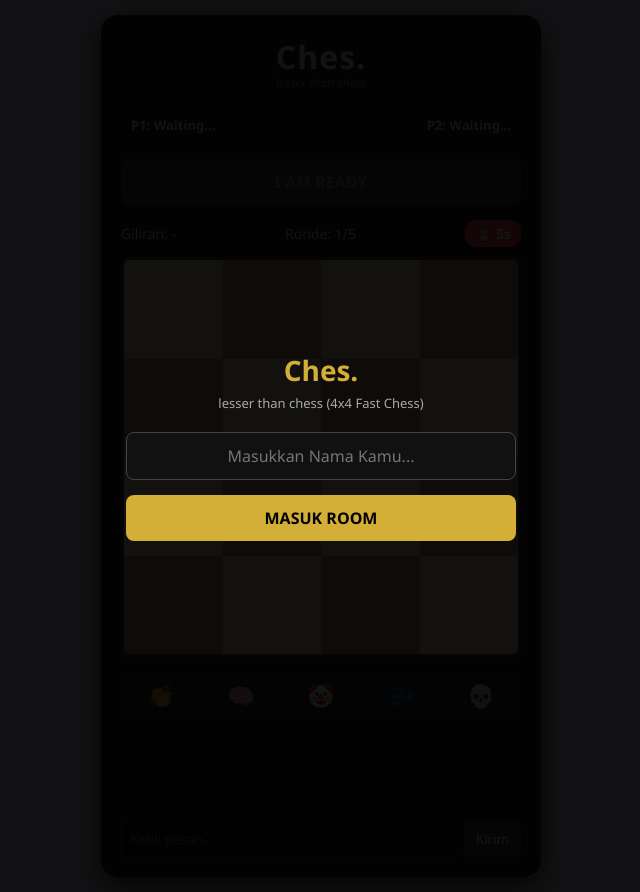
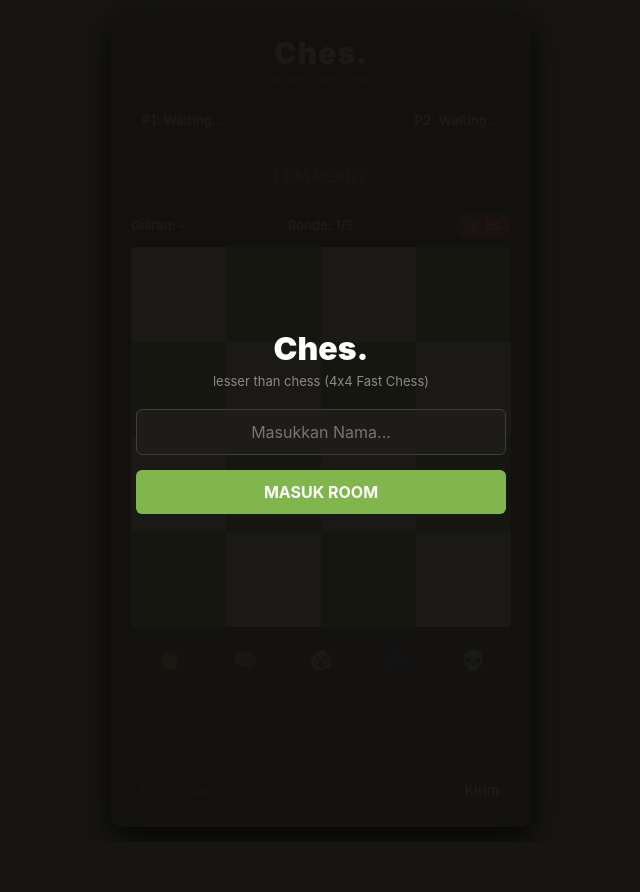
Before and after one commit to omniworksid/xoxo, a website: page index.html in a window 1280 px wide. Shown: the whole page, without its empty margins (319-959 px from the left). After the commit the page ends 842 px from the top, so only its background shows below. Drawn offline with nearby package versions, Linux system fonts and the light colour scheme; no server answers.

Commit message:
index.html

```diff
--- a/index.html
+++ b/index.html
@@ -7,24 +7,24 @@
   <script src="/socket.io/socket.io.js"></script>
   <style>
     :root {
-      --bg: #121214;
-      --card: #1e1e24;
-      --accent: #d4af37;
-      --light-sq: #f0d9b5;
-      --dark-sq: #b58863;
+      --bg: #161512;
+      --card: #262421;
+      --accent: #e5b33a;
+      --light-sq: #eeeed2;
+      --dark-sq: #769656;
       --highlight: rgba(255, 255, 0, 0.5);
-      --text: #e0e0e0;
-      --danger: #ff4d4d;
+      --text: #bababa;
+      --danger: #cc3333;
     }
 
-    * { box-sizing: border-box; margin: 0; padding: 0; font-family: 'Segoe UI', Tahoma, Geneva, Verdana, sans-serif; }
+    * { box-sizing: border-box; margin: 0; padding: 0; font-family: -apple-system, BlinkMacSystemFont, "Segoe UI", Roboto, Helvetica, Arial, sans-serif; }
     body { background: var(--bg); color: var(--text); display: flex; justify-content: center; align-items: center; min-height: 100vh; padding: 15px; }
 
     .app-container {
       background: var(--card);
       width: 100%;
-      max-width: 440px;
-      border-radius: 16px;
+      max-width: 420px;
+      border-radius: 12px;
       padding: 20px;
       box-shadow: 0 10px 30px rgba(0,0,0,0.8);
       position: relative;
@@ -33,85 +33,89 @@
     /* Modal Input Nama */
     .modal {
       position: absolute; top:0; left:0; right:0; bottom:0;
-      background: rgba(0,0,0,0.92);
-      border-radius: 16px;
+      background: rgba(18, 17, 15, 0.96);
+      border-radius: 12px;
       display: flex; flex-direction: column;
       justify-content: center; align-items: center;
       padding: 25px; z-index: 100;
     }
-    .modal h2 { font-size: 28px; color: var(--accent); margin-bottom: 5px; }
-    .modal p { font-size: 13px; color: #aaa; margin-bottom: 20px; text-align: center; }
+    .modal h2 { font-size: 32px; color: #fff; margin-bottom: 5px; font-weight: 900; }
+    .modal p { font-size: 13px; color: #8b8987; margin-bottom: 20px; text-align: center; }
     .modal input {
-      width: 100%; padding: 12px; border-radius: 8px; border: 1px solid #444;
-      background: #111; color: #fff; font-size: 16px; margin-bottom: 15px; text-align: center;
+      width: 100%; padding: 12px; border-radius: 6px; border: 1px solid #403d39;
+      background: #1e1c18; color: #fff; font-size: 16px; margin-bottom: 15px; text-align: center; outline: none;
     }
     .modal button {
-      width: 100%; padding: 12px; background: var(--accent); color: #000;
-      font-weight: bold; border: none; border-radius: 8px; cursor: pointer; font-size: 16px;
+      width: 100%; padding: 12px; background: #81b64c; color: #fff;
+      font-weight: bold; border: none; border-radius: 6px; cursor: pointer; font-size: 16px; transition: 0.2s;
     }
+    .modal button:hover { background: #a3d168; }
 
     /* Header & Titles */
     .header { text-align: center; margin-bottom: 15px; }
-    .title { font-size: 32px; font-weight: 900; letter-spacing: 1px; }
-    .subtitle { font-size: 12px; color: #888; font-style: italic; margin-top: -4px; }
+    .title { font-size: 30px; font-weight: 900; color: #fff; letter-spacing: 1px; }
+    .subtitle { font-size: 12px; color: #8b8987; font-style: italic; }
 
     /* Lobby status */
-    .players-list { display: flex; justify-content: space-between; margin-bottom: 15px; background: #151518; padding: 10px; border-radius: 10px; }
-    .player-card { font-size: 13px; font-weight: bold; }
-    .status-ready { color: #4caf50; font-size: 11px; }
-    .status-notready { color: #ff9800; font-size: 11px; }
+    .players-list { display: flex; justify-content: space-between; margin-bottom: 15px; background: #1e1c18; padding: 10px; border-radius: 8px; border: 1px solid #363431; }
+    .player-card { font-size: 13px; font-weight: bold; color: #fff; }
+    .status-ready { color: #81b64c; font-size: 11px; }
+    .status-notready { color: #e5b33a; font-size: 11px; }
 
     /* Ready Button */
     .ready-btn {
       width: 100%; padding: 12px; font-size: 16px; font-weight: bold; border: none;
-      border-radius: 8px; background: #444; color: #888; cursor: not-allowed; transition: 0.2s;
+      border-radius: 6px; background: #363431; color: #8b8987; cursor: not-allowed; transition: 0.2s;
       margin-bottom: 15px;
     }
-    .ready-btn.active { background: #4caf50; color: #fff; cursor: pointer; }
+    .ready-btn.active { background: #81b64c; color: #fff; cursor: pointer; }
+    .ready-btn.active:hover { background: #a3d168; }
 
     /* Game Info Bar */
-    .game-bar { display: flex; justify-content: space-between; align-items: center; margin-bottom: 10px; font-size: 14px; }
+    .game-bar { display: flex; justify-content: space-between; align-items: center; margin-bottom: 10px; font-size: 13px; font-weight: 600; color: #fff; }
     .timer-badge { background: var(--danger); color: #fff; padding: 4px 10px; border-radius: 12px; font-weight: bold; }
 
     /* 4x4 Chess Board */
     .board-4x4 {
       display: grid; grid-template-columns: repeat(4, 1fr);
-      width: 100%; aspect-ratio: 1; border-radius: 8px; overflow: hidden;
-      border: 3px solid #333; margin-bottom: 15px;
+      width: 100%; aspect-ratio: 1; border-radius: 4px; overflow: hidden;
+      box-shadow: 0 4px 10px rgba(0,0,0,0.5); margin-bottom: 15px;
     }
     .square {
       display: flex; justify-content: center; align-items: center;
-      font-size: 42px; cursor: pointer; user-select: none; position: relative;
+      cursor: pointer; user-select: none; position: relative;
     }
     .square.light { background: var(--light-sq); }
     .square.dark { background: var(--dark-sq); }
     .square.selected { background: var(--highlight) !important; }
+    .square img { width: 85%; height: 85%; object-fit: contain; pointer-events: none; }
 
     /* Quick Emojis */
-    .emoji-bar { display: flex; justify-content: space-between; margin-bottom: 15px; }
+    .emoji-bar { display: flex; justify-content: space-between; margin-bottom: 12px; }
     .emoji-btn {
-      background: #2a2a32; border: none; font-size: 22px; padding: 8px;
-      border-radius: 8px; cursor: pointer; transition: 0.1s; flex: 1; margin: 0 2px;
+      background: #363431; border: none; font-size: 20px; padding: 6px;
+      border-radius: 6px; cursor: pointer; transition: 0.1s; flex: 1; margin: 0 2px;
     }
-    .emoji-btn:hover { background: #3a3a45; transform: scale(1.1); }
+    .emoji-btn:hover { background: #403d39; transform: scale(1.1); }
 
     /* Chat Area */
-    .chat-box { background: #151518; height: 80px; border-radius: 8px; overflow-y: auto; padding: 8px; font-size: 12px; margin-bottom: 8px; }
-    .chat-msg { margin-bottom: 4px; word-break: break-word; }
+    .chat-box { background: #1e1c18; height: 75px; border-radius: 6px; overflow-y: auto; padding: 8px; font-size: 12px; margin-bottom: 8px; border: 1px solid #363431; }
+    .chat-msg { margin-bottom: 4px; word-break: break-word; color: #ddd; }
     .chat-input-group { display: flex; gap: 5px; }
-    .chat-input-group input { flex: 1; background: #111; border: 1px solid #333; color: #fff; padding: 8px; border-radius: 6px; }
-    .chat-input-group button { background: #444; color: #fff; border: none; padding: 0 12px; border-radius: 6px; cursor: pointer; }
+    .chat-input-group input { flex: 1; background: #1e1c18; border: 1px solid #363431; color: #fff; padding: 8px; border-radius: 4px; outline: none; }
+    .chat-input-group button { background: #363431; color: #fff; border: none; padding: 0 12px; border-radius: 4px; cursor: pointer; font-weight: bold; }
+    .chat-input-group button:hover { background: #403d39; }
 
     /* Result Overlay */
     .result-screen {
       position: absolute; top:0; left:0; right:0; bottom:0;
-      background: rgba(0,0,0,0.92); border-radius: 16px;
+      background: rgba(18, 17, 15, 0.95); border-radius: 12px;
       display: flex; flex-direction: column; justify-content: center; align-items: center;
       padding: 20px; text-align: center; z-index: 90;
     }
-    .result-title { font-size: 22px; color: var(--accent); margin-bottom: 15px; }
-    .btn-warrior { width: 100%; padding: 12px; background: #4caf50; color: #fff; border: none; border-radius: 8px; font-weight: bold; margin-bottom: 10px; cursor: pointer; }
-    .btn-loser { width: 100%; padding: 12px; background: #e53935; color: #fff; border: none; border-radius: 8px; font-weight: bold; cursor: pointer; }
+    .result-title { font-size: 20px; color: #fff; margin-bottom: 20px; font-weight: bold; }
+    .btn-warrior { width: 100%; padding: 12px; background: #81b64c; color: #fff; border: none; border-radius: 6px; font-weight: bold; margin-bottom: 10px; cursor: pointer; }
+    .btn-loser { width: 100%; padding: 12px; background: #cc3333; color: #fff; border: none; border-radius: 6px; font-weight: bold; cursor: pointer; }
 
     .hidden { display: none !important; }
   </style>
@@ -123,7 +127,7 @@
   <div id="nameModal" class="modal">
     <h2>Ches.</h2>
     <p>lesser than chess (4x4 Fast Chess)</p>
-    <input type="text" id="usernameInput" placeholder="Masukkan Nama Kamu..." maxlength="12">
+    <input type="text" id="usernameInput" placeholder="Masukkan Nama..." maxlength="12">
     <button id="joinBtn">MASUK ROOM</button>
   </div>
 
@@ -158,7 +162,7 @@
 
     <div id="board" class="board-4x4"></div>
 
-    <!-- QUICK EMOJIS (5 Respect / Disrespect) -->
+    <!-- QUICK EMOJIS -->
     <div class="emoji-bar">
       <button class="emoji-btn" onclick="sendEmoji('👏')">👏</button>
       <button class="emoji-btn" onclick="sendEmoji('🧠')">🧠</button>
@@ -178,10 +182,44 @@
 
 <script>
   const socket = io();
-  const pieceSymbols = {
-    'wK': '♔', 'wR': '♖', 'wB': '♗', 'wN': '♘', 'wP': '♙',
-    'bK': '♚', 'bR': '♜', 'bB': '♝', 'bN': '♞', 'bP': '♟'
+
+  // Gambar SVG Vector Bidak Catur gaya Chess.com
+  const pieceImages = {
+    'wK': 'https://upload.wikimedia.org/wikipedia/commons/4/42/Chess_klt45.svg',
+    'wQ': 'https://upload.wikimedia.org/wikipedia/commons/1/15/Chess_qlt45.svg',
+    'wR': 'https://upload.wikimedia.org/wikipedia/commons/7/72/Chess_rlt45.svg',
+    'wB': 'https://upload.wikimedia.org/wikipedia/commons/b/b1/Chess_blt45.svg',
+    'wN': 'https://upload.wikimedia.org/wikipedia/commons/7/70/Chess_nlt45.svg',
+    'wP': 'https://upload.wikimedia.org/wikipedia/commons/4/45/Chess_plt45.svg',
+    'bK': 'https://upload.wikimedia.org/wikipedia/commons/f/f0/Chess_kdt45.svg',
+    'bQ': 'https://upload.wikimedia.org/wikipedia/commons/4/47/Chess_qdt45.svg',
+    'bR': 'https://upload.wikimedia.org/wikipedia/commons/ff/ff/Chess_rdt45.svg',
+    'bB': 'https://upload.wikimedia.org/wikipedia/commons/9/98/Chess_bdt45.svg',
+    'bN': 'https://upload.wikimedia.org/wikipedia/commons/ef/ef/Chess_ndt45.svg',
+    'bP': 'https://upload.wikimedia.org/wikipedia/commons/c/c7/Chess_pdt45.svg'
   };
+
+  // Sound Synthesizer (Web Audio API) untuk suara kayu catur diletakkan
+  const audioCtx = new (window.AudioContext || window.webkitAudioContext)();
+  function playMoveSound(isCapture = false) {
+    if (audioCtx.state === 'suspended') audioCtx.resume();
+
+    const osc = audioCtx.createOscillator();
+    const gain = audioCtx.createGain();
+
+    osc.type = 'triangle';
+    osc.frequency.setValueAtTime(isCapture ? 150 : 220, audioCtx.currentTime);
+    osc.frequency.exponentialRampToValueAtTime(40, audioCtx.currentTime + 0.08);
+
+    gain.gain.setValueAtTime(0.5, audioCtx.currentTime);
+    gain.gain.exponentialRampToValueAtTime(0.01, audioCtx.currentTime + 0.08);
+
+    osc.connect(gain);
+    gain.connect(audioCtx.destination);
+
+    osc.start();
+    osc.stop(audioCtx.currentTime + 0.08);
+  }
 
   let myRole = null;
   let selectedSquare = null;
@@ -206,7 +244,6 @@
   const chatInput = document.getElementById('chatInput');
   const sendChatBtn = document.getElementById('sendChatBtn');
 
-  // Join Room
   joinBtn.addEventListener('click', () => {
     const val = usernameInput.value.trim();
     if (val) {
@@ -219,12 +256,11 @@
     myRole = data.role;
   });
 
-  // Ready Button
   readyBtn.addEventListener('click', () => {
     socket.emit('toggleReady');
   });
 
-  // Render 4x4 Board
+  // Render Papan
   function renderBoard(board) {
     boardEl.innerHTML = '';
     currentBoard = board;
@@ -239,9 +275,10 @@
       if (selectedSquare === i) sq.classList.add('selected');
 
       const piece = board[i];
-      if (piece) {
-        sq.innerText = pieceSymbols[piece] || '';
-        sq.style.color = piece[0] === 'w' ? '#ffffff' : '#000000';
+      if (piece && pieceImages[piece]) {
+        const img = document.createElement('img');
+        img.src = pieceImages[piece];
+        sq.appendChild(img);
       }
 
       sq.addEventListener('click', () => handleSquareClick(i));
@@ -251,17 +288,20 @@
 
   function handleSquareClick(index) {
     if (selectedSquare === null) {
-      if (currentBoard[index]) selectedSquare = index;
+      if (currentBoard[index]) {
+        selectedSquare = index;
+        renderBoard(currentBoard);
+      }
     } else {
-      socket.emit('makeMove', { from: selectedSquare, to: index });
+      const from = selectedSquare;
+      const to = index;
       selectedSquare = null;
+      socket.emit('makeMove', { from, to });
     }
-    renderBoard(currentBoard);
   }
 
   // Update Game State
   socket.on('updateGame', (state) => {
-    // Update Player Cards
     const p1 = state.players[0];
     const p2 = state.players[1];
 
@@ -273,7 +313,6 @@
       ? `${p2.name} (${p2.color ? (p2.color==='w'?'Putih':'Hitam') : 'P2'}) [${p2.score}]<br><span class="${p2.ready?'status-ready':'status-notready'}">${p2.ready?'READY':'WAITING'}</span>`
       : "P2: Waiting...";
 
-    // Enable Ready Button jika pemain lengkap
     if (state.players.length === 2 && (myRole === 'P1' || myRole === 'P2')) {
       readyBtn.classList.add('active');
     } else {
@@ -281,9 +320,14 @@
     }
 
     roundInfo.innerText = `Ronde: ${state.round}/5`;
-    turnInfo.innerText = `Giliran: ${state.turn === 'w' ? 'Putih ♔' : 'Hitam ♚'}`;
+    turnInfo.innerText = `Giliran: ${state.turn === 'w' ? 'Putih' : 'Hitam'}`;
 
     renderBoard(state.board);
+  });
+
+  // Event saat ada perpindahan bidak yang valid (Memainkan Suara)
+  socket.on('moveMade', (data) => {
+    playMoveSound(data.isCapture);
   });
 
   socket.on('timerUpdate', (time) => {
@@ -309,7 +353,6 @@
     location.reload();
   });
 
-  // Chat & Emojis
   function sendEmoji(emoji) {
     socket.emit('sendEmoji', emoji);
   }
@@ -338,7 +381,6 @@
     chatBox.scrollTop = chatBox.scrollHeight;
   });
 
-  // Initial Render Board Kosong
   renderBoard(Array(16).fill(null));
 </script>
 </body>
```
